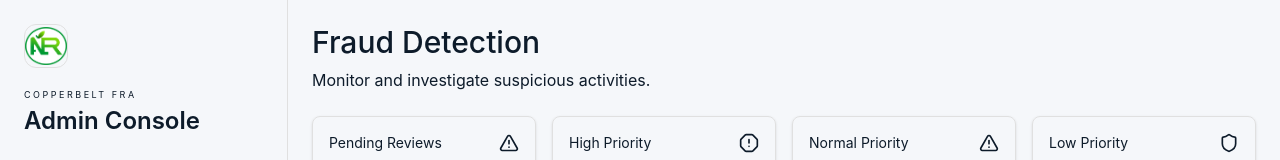
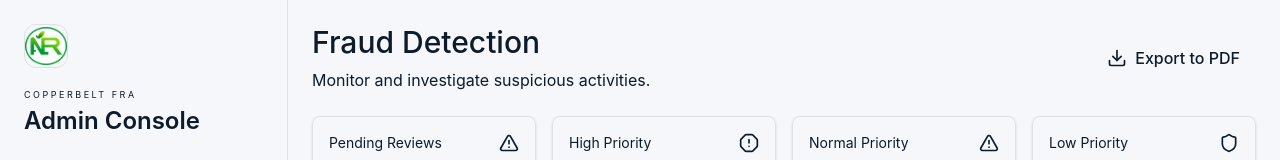
Before and after one commit to Crux98-eng/COPPERBELT-FRA-SYSTEM, a React (Vite) app in the folder CBU-FRA/: page /dashboard/fraud in a window 1280 px wide. Shown: the top 160 px of the page. Built offline with nearby package versions, Linux system fonts and the light colour scheme; no server answers; sample sign-in values are in the browser's storage.

Commit message:
added the dashboard export data and other pages

```diff
--- a/CBU-FRA/src/app/components/farmers/FarmerManagement.tsx
+++ b/CBU-FRA/src/app/components/farmers/FarmerManagement.tsx
@@ -197,6 +197,13 @@ export function FarmerManagement() {
             Manage registered farmers.
           </p>
         </div>
+        <button
+          onClick={exportToPDF}
+          className="flex items-center gap-2 px-4 py-2 bg-primary text-primary-foreground rounded-lg hover:bg-primary/90 transition-colors"
+        >
+          <Download className="w-5 h-5" />
+          Export to PDF
+        </button>
       </div>
 
       <div className="bg-card border rounded-lg shadow-sm">
--- a/CBU-FRA/src/app/components/fraud/FraudDetection.tsx
+++ b/CBU-FRA/src/app/components/fraud/FraudDetection.tsx
@@ -8,9 +8,12 @@ import {
   MapPin,
   Scale,
   Users,
+  Download,
 } from "lucide-react";
 import { useAuth } from "@/app/auth/AuthContext";
 import { apiRequest } from "@/app/lib/api";
+import jsPDF from "jspdf";
+import autoTable from "jspdf-autotable";
 
 interface FarmerSummary {
   farmer_id: string;
@@ -238,13 +241,79 @@ export function FraudDetection() {
     });
   };
 
+  const exportToPDF = () => {
+    const doc = new jsPDF();
+
+    // Add title
+    doc.setFontSize(20);
+    doc.text("FRA Fraud Detection Report", 14, 20);
+
+    // Add timestamp
+    doc.setFontSize(10);
+    doc.text(`Generated: ${new Date().toLocaleString()}`, 14, 30);
+
+    // Add summary
+    doc.setFontSize(14);
+    doc.text("Summary", 14, 45);
+    doc.setFontSize(10);
+    doc.text(`Total Pending Reviews: ${queueEntries.length}`, 14, 55);
+    doc.text(`High Priority: ${queueEntries.filter((entry) => entry.priority >= 2).length}`, 14, 62);
+    doc.text(`Normal Priority: ${queueEntries.filter((entry) => entry.priority === 1).length}`, 14, 69);
+    doc.text(`Low Priority: ${queueEntries.filter((entry) => entry.priority === 0).length}`, 14, 76);
+
+    // Fraud queue table
+    doc.setFontSize(14);
+    doc.text("Fraud Review Queue", 14, 92);
+
+    const fraudData = [
+      ["Farmer Name", "NRC", "District", "Priority", "Status", "Created Date"],
+      ...queueEntries.map((entry) => [
+        entry.farmer.full_name,
+        entry.farmer.nrc_number,
+        entry.farmer.district,
+        entry.priority >= 2 ? "High" : entry.priority === 1 ? "Normal" : "Low",
+        entry.status,
+        new Date(entry.created_at).toLocaleDateString(),
+      ]),
+    ];
+
+    autoTable(doc, {
+      head: [fraudData[0]],
+      body: fraudData.slice(1),
+      startY: 102,
+      theme: "grid",
+      styles: { fontSize: 9 },
+      headStyles: { fillColor: [220, 38, 38] },
+      columnStyles: {
+        0: { cellWidth: 40 }, // Farmer Name
+        1: { cellWidth: 30 }, // NRC
+        2: { cellWidth: 35 }, // District
+        3: { cellWidth: 25 }, // Priority
+        4: { cellWidth: 25 }, // Status
+        5: { cellWidth: 35 }, // Created Date
+      },
+    });
+
+    // Save PDF
+    doc.save(`FRA_Fraud_Report_${new Date().toISOString().split("T")[0]}.pdf`);
+  };
+
   return (
     <div className="p-6">
-      <div className="mb-6">
-        <h1 className="text-3xl text-foreground mb-2">Fraud Detection</h1>
-        <p className="text-muted-foreground">
-          Monitor and investigate suspicious activities.
-        </p>
+      <div className="mb-6 flex items-center justify-between">
+        <div>
+          <h1 className="text-3xl text-foreground mb-2">Fraud Detection</h1>
+          <p className="text-muted-foreground">
+            Monitor and investigate suspicious activities.
+          </p>
+        </div>
+        <button
+          onClick={exportToPDF}
+          className="flex items-center gap-2 px-4 py-2 bg-destructive text-destructive-foreground rounded-lg hover:bg-destructive/90 transition-colors"
+        >
+          <Download className="w-5 h-5" />
+          Export to PDF
+        </button>
       </div>
 
       <div className="grid grid-cols-1 md:grid-cols-4 gap-4 mb-6">
```
